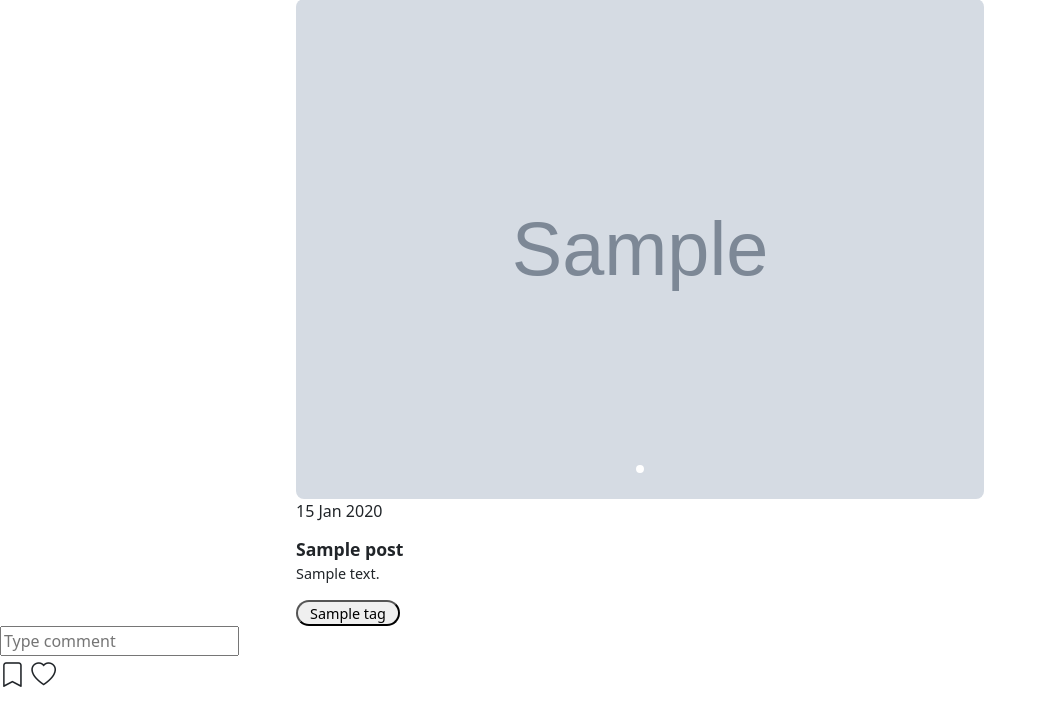
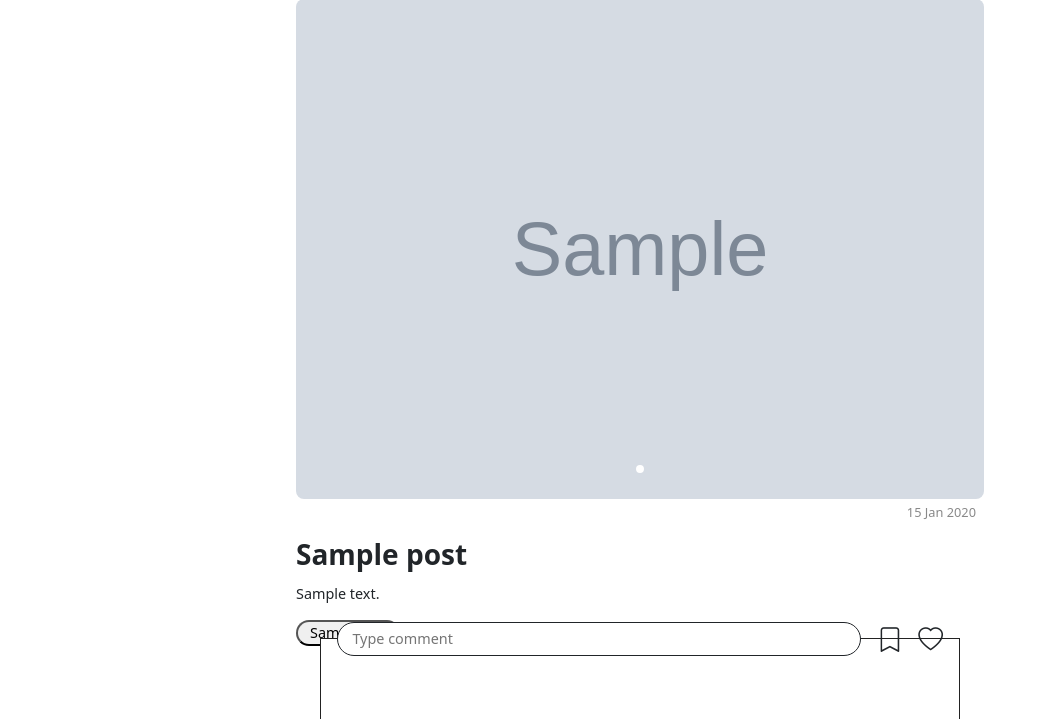
Before and after one commit to JJYNG1023/Project_3_Mira_Blog, a Django app: a page that uses blog/templates/blog/post_detail.html in a window 1280 px wide. Shown: the part 81-800 px from the top of the page, without its empty margins (0-1047 px from the left). Run offline with Django 4.2, Linux system fonts and the light colour scheme; tables that the repository leaves empty hold one stand-in row (values such as "Sample post"); grey boxes marked "Sample" are stand-in pictures.

Commit message:
buttom nav bar for post-detail

```diff
--- a/blog/static/blog/css/style.css
+++ b/blog/static/blog/css/style.css
@@ -207,6 +207,51 @@ div.mira-post-image {
     display: none;
 }
 
+.post-detail-title {
+    font-size: 1.75rem;
+    margin: 0.75rem 0 0.5rem;
+    font-weight: 600;
+    line-height: 1.2;
+    margin-bottom: 0.75rem;
+}
+
+.post-detail-date {
+    text-align: right;
+    padding-right: 0.5rem;
+    color: #898989;
+    margin-top: 0.25rem;
+    font-size: 0.8rem;
+}
+
+/* Post detail bottom action bar */
+
+.post-bottom-action-bar {
+    position: fixed;
+    bottom: 0;
+    left: 0;
+    right: 0;
+    height: 58px;
+    background-color: #ffffff;
+    border-top: 1px solid #222;
+    display: flex;
+    align-items: center;
+    gap: 1rem;
+    padding: 0 1rem;
+    z-index: 1030;
+}
+
+.post-comment-form {
+    flex: 1;
+}
+
+.post-comment-input {
+    width: 100%;
+    border: 1px solid #212529;
+    border-radius: 999px;
+    padding: 0.35rem 0.9rem;
+    font-size: 0.9rem;
+}
+
 
 /* -----------------------------
    Shared scroll arrow
@@ -287,6 +332,16 @@ div.mira-post-image {
     .post-detail-image {
         height: 500px;
     }
+
+    .post-bottom-action-bar {
+        max-width: 720px;
+        left: 50%;
+        transform: translateX(-50%);
+        border-left: 1px solid #222;
+        border-right: 1px solid #222;
+        padding-bottom: 5rem;
+
+    }
 }
 
 
@@ -307,6 +362,10 @@ div.mira-post-image {
     .bottom-mobile-nav {
         display: none;
     }
+
+    .post-action-bar {
+        display: none;
+    }
 }
 
 
--- a/blog/templates/blog/post_detail.html
+++ b/blog/templates/blog/post_detail.html
@@ -97,7 +97,7 @@
         {{ post.created_at|date:"d M Y" }}
     </p>
 
-    <h1 class="mira-post-title post-detail-title">
+    <h1 class="post-detail-title">
         {{ post.title }}
     </h1>
 
@@ -115,7 +115,9 @@
 
 </section>
 
+<!-- Post detail bottom action bar -->
 <nav class="post-bottom-action-bar" aria-label="Post actions">
+
     <form class="post-comment-form" action="#" method="post">
         {% csrf_token %}
         <input
```
